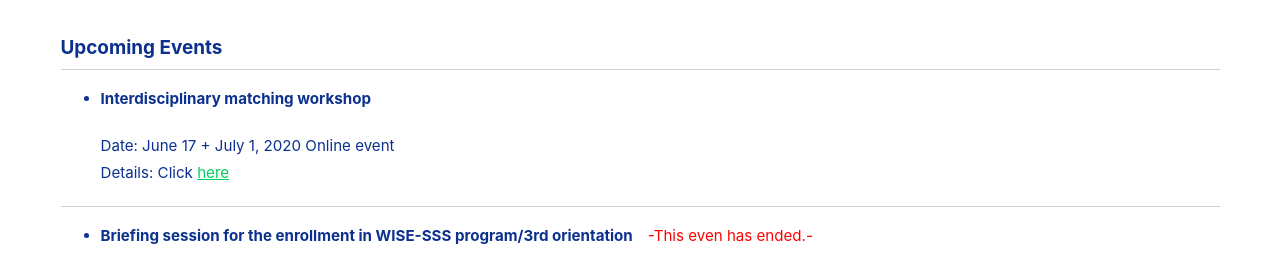
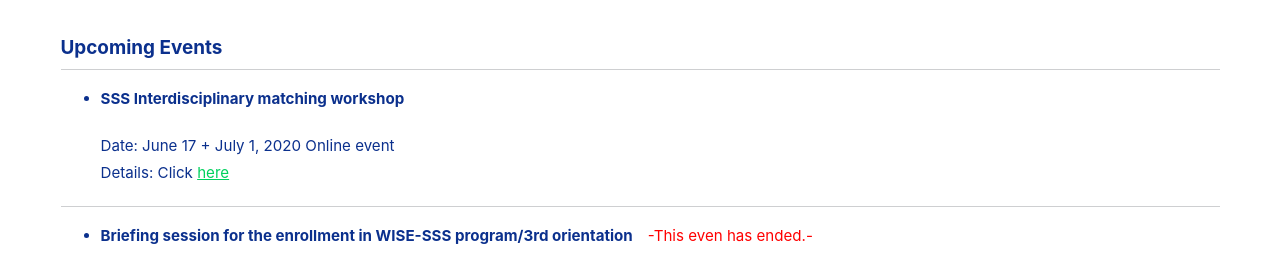
Before and after one commit to fl1d/w0ex.github.io, a Jekyll site: the page built from _pages/event_en.md, in a window 1280 px wide. Shown: the part 459-733 px from the top of the page. Built offline with Jekyll 4.4.1, drawn with Linux system fonts in a browser that asks for light colours; cached includes are drawn as plain includes; nearby versions of some CDN libraries.

Commit message:
Update event_en.md

```diff
--- a/_pages/event_en.md
+++ b/_pages/event_en.md
@@ -29,7 +29,7 @@
 
 ## Upcoming Events
 
-* **Interdisciplinary matching workshop**
+* **SSS Interdisciplinary matching workshop**
 
   Date: June 17 + July 1, 2020  Online event<br>
   Details: Click [here](https://www.sss.e.titech.ac.jp/event-sss-matching-ws-20200617/)<br>
```
